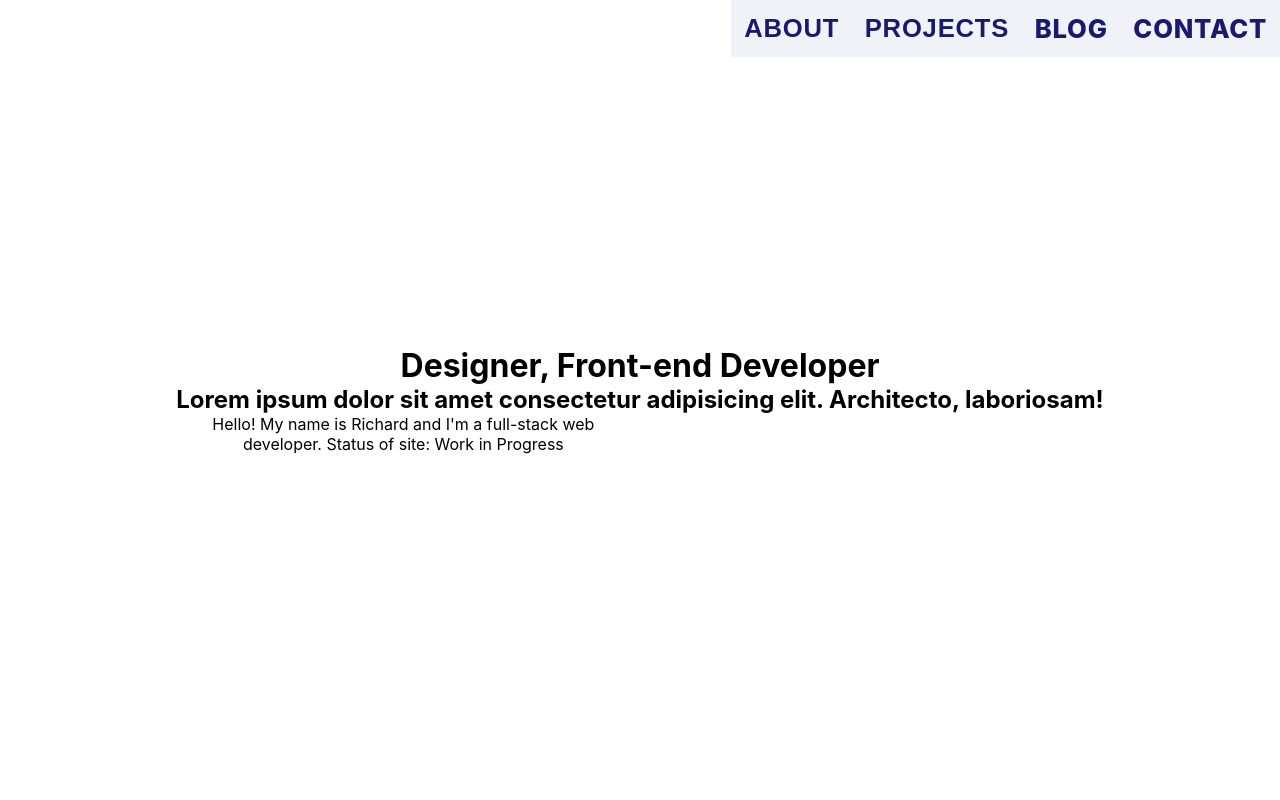
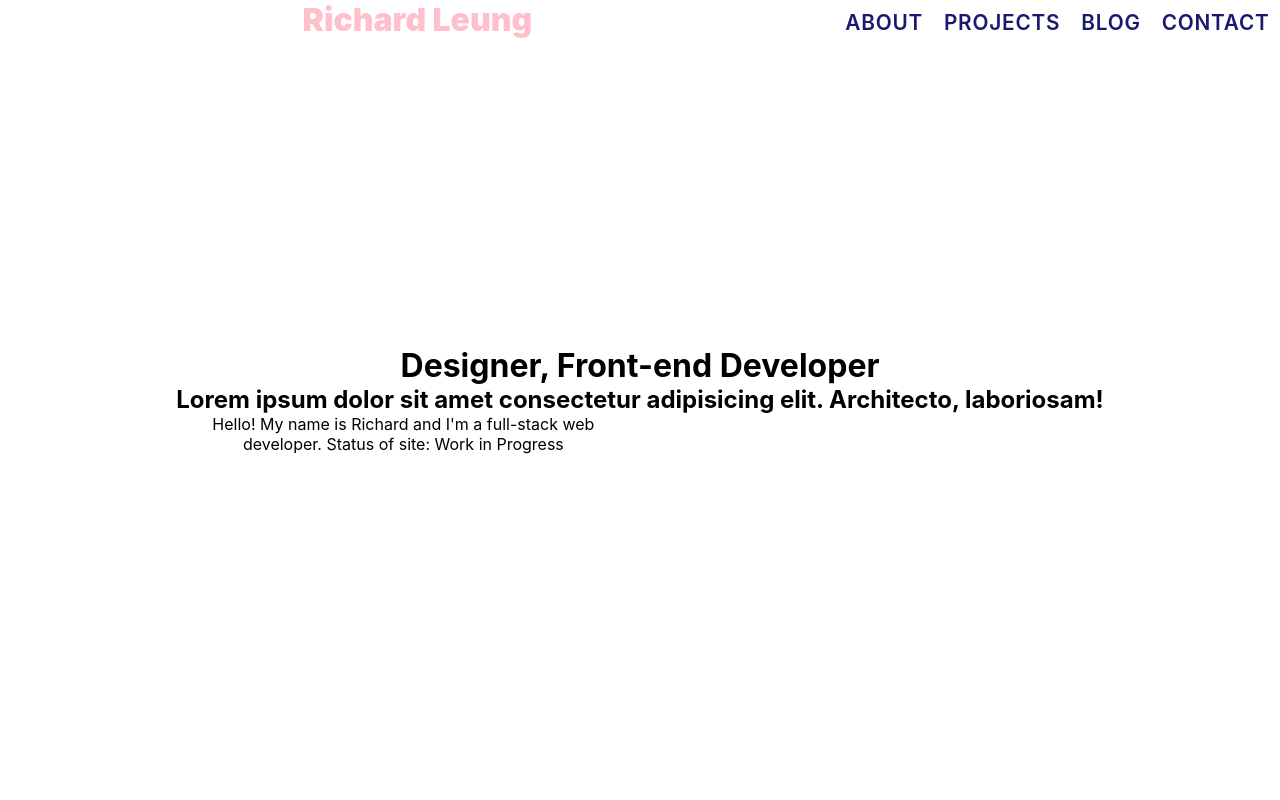
Before and after one commit to Richardzleung/resume, a React (Create React App) app: page / in a window 1280 px wide. Shown: the top 800 px of the page. Built offline with nearby package versions, Linux system fonts and the light colour scheme.

Commit message:
added smooth scrolling for safari and logo

```diff
--- a/package.json
+++ b/package.json
@@ -23,6 +23,7 @@
     "react-router-dom": "^5.2.0",
     "react-scripts": "4.0.3",
     "react-transition-group": "^4.4.1",
+    "smoothscroll-polyfill": "^0.4.4",
     "styled-components": "^5.2.1",
     "web-vitals": "^1.0.1",
     "yup": "^0.32.9"
--- a/src/App.js
+++ b/src/App.js
@@ -1,6 +1,7 @@
 import React, { useRef } from 'react';
 import { BrowserRouter as Router, Route, Switch } from "react-router-dom";
 import { CSSTransition } from 'react-transition-group';
+import smoothscroll from 'smoothscroll-polyfill';
 
 import Navigation from './components/Navigation'
 import Footer from './components/Footer'
@@ -17,14 +18,14 @@ const Home = () => {
   return (
     <div>
       <HomeBase />
-      <CSSTransition
+      {/* <CSSTransition
         in
         timeout={1000}
         appear={true}
         classNames='skills'
-      >
+      > */}
         <Technologies />
-      </CSSTransition>
+      {/* </CSSTransition> */}
     </div>
   );
 };
@@ -32,8 +33,16 @@ const Home = () => {
 const App = () => {
   const projectViewRef = useRef();
   const aboutViewRef = useRef();
-  const scrollToProjectsView = () => projectViewRef.current.scrollIntoView(true, { inline:'start' });
-  const scrollToAboutView = () => aboutViewRef.current.scrollIntoView(true, { inline:'start' });
+  smoothscroll.polyfill();
+
+  const scrollToProjectsView = () => projectViewRef.current.scrollIntoView({
+    inline: 'start',
+    behavior: 'smooth'
+  });
+  const scrollToAboutView = () => aboutViewRef.current.scrollIntoView({
+    inline:'start',
+    behavior: 'smooth'
+  });
 
   return (
     <div className="App">
--- a/src/components/Navigation/Menu.jsx
+++ b/src/components/Navigation/Menu.jsx
@@ -1,14 +1,13 @@
 import React from 'react';
 import PropTypes from 'prop-types';
+import { useHistory } from 'react-router-dom';
 // import { useRouteMatch } from 'react-router-dom';
 
 import { StyledMenu } from './NavBarElements.styled';
 import useWindowSize from '../../hooks/useWindowSize';
 
 const Menu = ({ open, ...props }) => {
-  const { viewPortWidth: width } = useWindowSize();
-  const isSmallScreen = width < 768;
-  // eslint-disable-next-line react/prop-types
+  const history = useHistory();
   const {
     scrollToProjectsView,
     scrollToAboutView
@@ -16,10 +15,12 @@ const Menu = ({ open, ...props }) => {
 
   return (
     <StyledMenu open={open}>
+      <p className='logo' onClick={() => history.push('/')}>
+        Richard Leung
+      </p>
       <ScrollItem
         aria-label='about me'
         emoji='&#x1F64B;'
-        isSmallScreen={isSmallScreen}
         onClick={scrollToAboutView}
       >
         About
@@ -27,7 +28,6 @@ const Menu = ({ open, ...props }) => {
       <ScrollItem
         aria-label='projects'
         emoji='&#128214;'
-        isSmallScreen={isSmallScreen}
         onClick={scrollToProjectsView}
       >
         projects
@@ -36,7 +36,6 @@ const Menu = ({ open, ...props }) => {
         aria-label='my blog'
         href='/'
         emoji='&#x1F4BB;'
-        isSmallScreen={isSmallScreen}
       >
         blog
       </MenuItem>
@@ -44,7 +43,6 @@ const Menu = ({ open, ...props }) => {
         aria-label='contact me'
         href='/contact'
         emoji='&#x1f4e9;'
-        isSmallScreen={isSmallScreen}
       >
         contact
       </MenuItem>
@@ -60,21 +58,23 @@ Menu.propTypes = {
 
 // * scrolls to element on click using a ref
 // eslint-disable-next-line react/prop-types
-const ScrollItem = ({ children, isSmallScreen, emoji, ...props }) => {
+const ScrollItem = ({ children, emoji, ...props }) => {
+  const { isLargishScreen } = useWindowSize();
   return (
-    <button {...props}>
-      {isSmallScreen && <span role='img'> {emoji} </span>}
+    <div {...props} className='navbar-item'>
+      {!isLargishScreen && <span role='img'> {emoji} </span>}
       {children}
-    </button>
+    </div>
   );
 };
 
-// * Seperate from scroll because I want to have contact form in a seperate view
-const MenuItem = ({ children, href, emoji, isSmallScreen }) => {
+// * Seperate from scroll because I want to have contact form that is in a seperate view
+const MenuItem = ({ children, href, emoji }) => {
   // const match = useRouteMatch(href);
+  const { isLargishScreen } = useWindowSize();
   return (
     <a href={href}>
-      {isSmallScreen && <span role='img'> {emoji} </span>}
+      {!isLargishScreen && <span role='img'> {emoji} </span>}
       {children}
     </a>
   )
@@ -84,7 +84,6 @@ MenuItem.propTypes = {
   href: PropTypes.string.isRequired,
   emoji: PropTypes.string.isRequired,
   children: PropTypes.string,
-  isSmallScreen: PropTypes.bool
 };
 
 export default Menu;
--- a/src/components/Navigation/NavBarElements.styled.jsx
+++ b/src/components/Navigation/NavBarElements.styled.jsx
@@ -51,8 +51,9 @@ const StyledMenu = styled.nav`
   /* top: 0; */
   transition: transform 0.3s ease-in-out;
   transform: ${({ open }) => open ? 'translateX(0)' : 'translateX(-100%)'};
+  width: 100%;
   z-index: 10;
-  a, button {
+  a, .navbar-item {
     cursor: pointer;
     font-size: 2rem;
     text-transform: uppercase;
@@ -64,10 +65,7 @@ const StyledMenu = styled.nav`
     text-decoration: none;
     transition: color 0.3s linear;
   }
-  button {
-    border: 0;
-  }
-  // * Not so Small Screen
+  // * largish Screen
   @media (min-width: ${({ theme }) => theme.largishScreen}) {
     flex-direction: row;
     flex-wrap: wrap;
@@ -77,7 +75,14 @@ const StyledMenu = styled.nav`
     padding: 0;
     transform: translateX(0);
 
-    a, button {
+    .logo {
+      flex: 1;
+      color: pink;
+      font-size: 2em;
+      font-weight: 900;
+    }
+
+    a, .navbar-item {
       background: linear-gradient(to right, midnightblue, midnightblue 50%, royalblue 50%);
       background-clip: text;
       background-size: 200% 100%;
@@ -86,16 +91,17 @@ const StyledMenu = styled.nav`
       -webkit-text-fill-color: transparent;
       color: royalblue;
       display: inline-block;
-      font-size: 1.6em;
-      font-weight: 800;
+      font-size: 1.3em;
+      font-weight: 600;
       letter-spacing: .05rem;
       overflow: hidden;
       padding: .5em;
       transition: background-position 275ms ease;
     }
-    a:hover, button:hover {
+    a:hover, .navbar-item:hover {
       background-position: 0 100%;
     }
+
     /* a.active, button.active {
       background: black;
       background-clip: text;
--- a/src/styles/theme.js
+++ b/src/styles/theme.js
@@ -1,9 +1,5 @@
 export const base = 'white'
 export const text = '#434449'
-export const gray = '#f1f2f7'
-export const gray10 = '#f1f1f4'
-export const gray20 = '#e4e5e9'
-export const gray80 = '#6f7077'
 export const indigo = '#3f51b5'
 export const indigoDarken10 = '#364495'
 export const indigoLighten80 = '#b7c1f8'
@@ -11,6 +7,9 @@ export const yellow = '#ffc107'
 export const green = '#4caf50'
 export const danger = '#ef5350'
 export const orange = 'orange'
+
+export const lightBlush = '#F5DED2'
+export const blush = '#F1B4B2'
 
 
 // * dark mode colors
```
Also changed, not shown: 1 other file (tests, documents, lock files or other folders).
